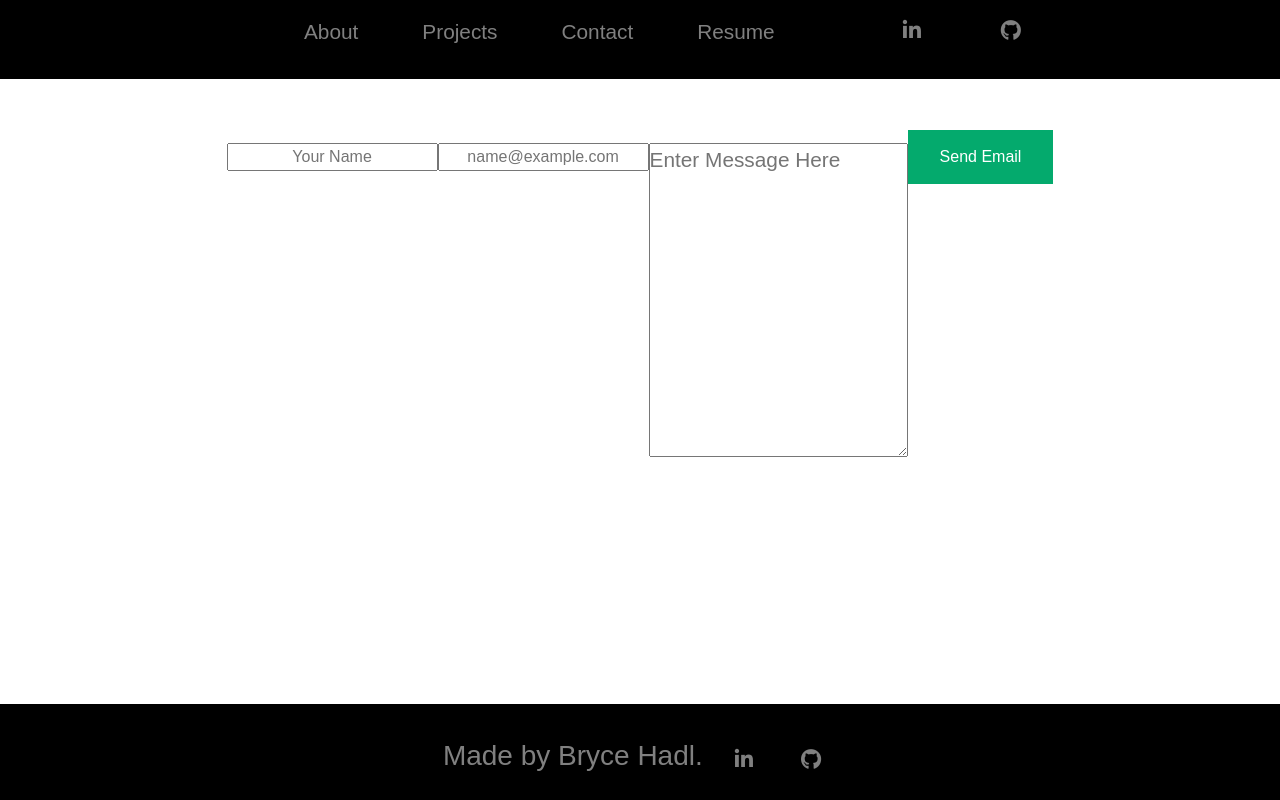
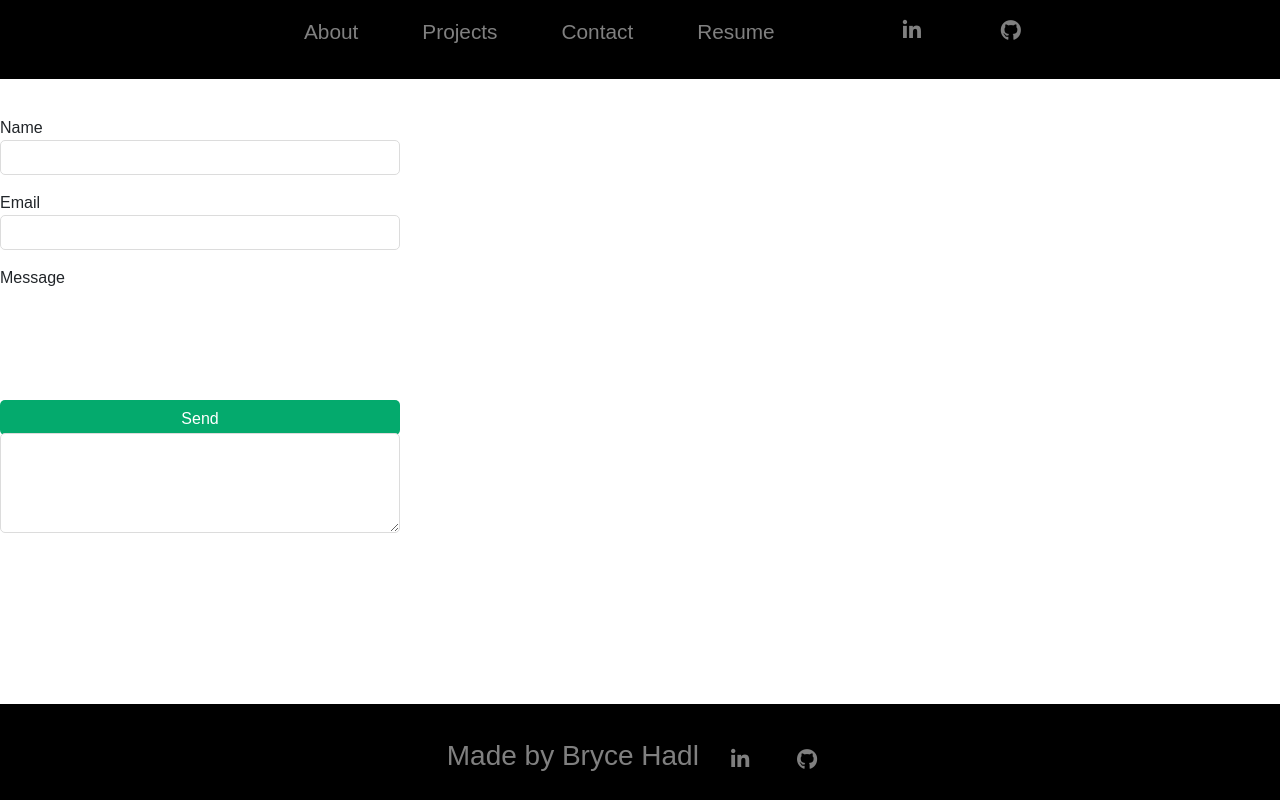
Before and after one commit to brycehadl/Bryce-Hadl-Portfolio, a React (Vite) app: page /contact in a window 1280 px wide. Built offline with nearby package versions, Linux system fonts and the light colour scheme.

Commit message:
font changes and email js adjustments

```diff
--- a/package.json
+++ b/package.json
@@ -14,9 +14,11 @@
     "@emailjs/browser": "^3.11.0",
     "axios": "^1.6.1",
     "bootstrap": "^5.3.2",
+    "emailjs": "^4.0.3",
     "react": "^18.2.0",
     "react-dom": "^18.2.0",
-    "react-router-dom": "^6.18.0"
+    "react-router-dom": "^6.18.0",
+    "styled-components": "^6.1.8"
   },
   "devDependencies": {
     "@types/react": "^18.2.15",
--- a/src/App.css
+++ b/src/App.css
@@ -24,6 +24,7 @@
 }
 .nav-div {
   display: flex;
+  justify-content: space-between;
 }
 .nav-menu {
   margin-left: 15rem;
@@ -38,6 +39,8 @@
 #navbar a {
   text-decoration: none;
   display: flex;
+  justify-content: space-between;
+  align-items: center;
   text-align: center;
   float: left;
   padding: 1rem 2rem;
@@ -68,8 +71,8 @@
   color: rgb(45, 217, 23);
   background-image: linear-gradient(to left, rgb(228, 37, 181) 0%, rgb(255, 194, 26) 100%);
   background-size: 100%;
-  -webkit-background-clip: text;
-  -moz-background-clip: text;
+  /* -webkit-background-clip: text;
+  -moz-background-clip: text; */
   -webkit-text-fill-color: transparent;
   -moz-text-fill-color: transparent;
 }
@@ -90,18 +93,30 @@
 
 .column-2 {
   width: 50%;
+  display: flex;
+  align-items: center;
+  /* justify-content: center; */
 }
 
 .about-heading {
   font-size: 3rem;
+  display: flex;
+  align-items: center;
+  justify-content: center;
 }
 
 .about-text {
   padding: 0 10rem;
   font-size: 1.5rem;
+  display: flex;
+  align-items: center;
+  justify-content: center;
 }
 
 #BryceHadl {
+  display: flex;
+  align-items: center;
+  justify-content: center;
   width: 60%;
   height: 60%;
   border-radius: 2rem;
@@ -130,6 +145,8 @@
 
 .projects-text {
   display: flex;
+  justify-content: center;
+  align-items: center;
   margin-bottom: 5rem;
   padding-bottom: 2rem;
   border-bottom: 2px solid black;
@@ -138,16 +155,21 @@
 
 .projects-h1 {
   display: flex;
+  align-items: center;
   justify-content: center;
 }
 
 .projects-p {
   display: flex;
+  /* align-items: center; */
+  text-align: center;
   justify-content: center;
 }
 
 .projects-display {
   display: flex;
+  align-items: center;
+  justify-content: center;
   border: 5px solid rgb(0, 0, 0);
   padding: 2rem;
 }
@@ -332,21 +354,30 @@
   text-align: center;
 }
 
-input{
+/* input{
   margin: 10px 0px;
   display: flex;
   justify-content: center;
   align-items: center;
   text-align: center;
-  flex-direction: row;
-}
+  flex-direction: center;
+} */
 
 textarea {
   display: flex;
   justify-content: center;
-  flex-direction: row;
-  font-size: 1.3rem;
+  text-align: center;
   position:relative; left:0px; top:143px;
+  flex: 0 0 auto ;
+  width: 25% ;
+  height: 150px;
+  padding: 12px 20px;
+  /* box-sizing: border-box;
+  border: 2px solid #ccc;
+  border-radius: 4px;
+  background-color: #f8f8f8;
+  font-size: 16px;
+  resize: none; */
 }
 
 button{
--- a/src/main.jsx
+++ b/src/main.jsx
@@ -1,13 +1,13 @@
 import ReactDOM from "react-dom/client";
 import { createBrowserRouter, RouterProvider } from "react-router-dom";
 import "bootstrap/dist/css/bootstrap.min.css";
-import './App.css'
+import './App.css';
 import App from "./App.jsx";
-import Homepage from "./pages/Homepage.jsx"
+import Homepage from "./pages/Homepage.jsx";
 import About from "./pages/About.jsx";
 import Contact from "./pages/Contact.jsx";
 import Portfolio from "./pages/Portfolio.jsx";
-import Projects from './pages/Projects.jsx'
+import Projects from "./pages/Projects.jsx";
 
 const router = createBrowserRouter([
   {
--- a/src/pages/About.jsx
+++ b/src/pages/About.jsx
@@ -6,7 +6,7 @@
   <div className="column-1">
     <h1 className="about-heading">About Me:</h1>
     <p className="about-text">
-    Experienced full-stack developer with a unique background in welding robotics programming. Check out my latest projects below!
+    Experienced full-stack developer with a unique background in welding robotics programming. Check out my latest projects!
     </p>
   </div>
   <div className="column-2">
--- a/src/pages/Contact.jsx
+++ b/src/pages/Contact.jsx
@@ -1,73 +1,184 @@
-import axios from 'axios';
-import React, { useState } from 'react'
+import React, { useRef } from "react";
+import emailjs from "@emailjs/browser";
+import styled from "styled-components";
+
+// npm i @emailjs/browser
 
 const Contact = () => {
+  const form = useRef();
 
-  const [name, setName] = useState('');
-  const [email, setEmail] = useState('');
-  const [message, setMessage] = useState('');
-
-  const handleSubmit = async (e) => {
+  const sendEmail = (e) => {
     e.preventDefault();
 
-    // Your EmailJS service ID, template ID, and Public Key
-    const serviceId = 'service_ktdokbj';
-    const templateId = 'template_b1reswo';
-    const publicKey = 'LaIN5rz9G5S094rcH';
+    emailjs
+      .sendForm(
+        "service_ktdokbj",
+        "template_b1reswo",
+        form.current,
+        "LaIN5rz9G5S094rcH"
+      )
+      .then(
+        (result) => {
+          console.log(result.text);
+          console.log("message sent");
+        },
+        (error) => {
+          console.log(error.text);
+        }
+      );
+  };
 
-    // Create an object with EmailJS service ID, template ID, Public Key, and Template params
-    const data = {
-      service_id: serviceId,
-      template_id: templateId,
-      user_id: publicKey,
-      template_params: {
-        from_name: name,
-        from_email: email,
-        to_name: 'Bryce_Hadl',
-        message: message,
+  return (
+    <StyledContactForm>
+      <form ref={form} onSubmit={sendEmail}>
+        <label>Name</label>
+        <input type="text" name="user_name" />
+        <label>Email</label>
+        <input type="email" name="user_email" />
+        <label>Message</label>
+        <textarea name="message" />
+        <input type="submit" value="Send" />
+      </form>
+    </StyledContactForm>
+  );
+};
+
+
+
+
+// import React, { useState } from "react";
+// import styled from "styled-components";
+// import axios from 'axios';
+
+// npm i @emailjs/browser
+
+// const Contact = () => {
+
+//   const [name, setName] = useState('');
+//   const [email, setEmail] = useState('');
+//   const [message, setMessage] = useState('');
+
+//   const handleSubmit = async (e) => {
+//     e.preventDefault();
+
+//     // Your EmailJS service ID, template ID, and Public Key
+//     const serviceId = 'service_ktdokbj';
+//     const templateId = 'template_b1reswo';
+//     const publicKey = 'LaIN5rz9G5S094rcH';
+
+//     // Create an object with EmailJS service ID, template ID, Public Key, and Template params
+//     const data = {
+//       service_id: serviceId,
+//       template_id: templateId,
+//       user_id: publicKey,
+//       template_params: {
+//         from_name: name,
+//         from_email: email,
+//         to_name: 'Bryce_Hadl',
+//         message: message,
+//       }
+//     };
+
+//     // Send the email using EmailJS
+//     try {
+//       const res = await axios.post("https://api.emailjs.com/api/v1.0/email/send", data);
+//       console.log(res.data);
+//       setName('');
+//       setEmail('');
+//       setMessage('');
+//     } catch (error) {
+//       console.error(error);
+//     }
+//   }
+
+//   return (
+//     <StyledContactForm>
+//       <form onSubmit={handleSubmit} className='emailForm'>
+//       <label>Name</label>
+//         <input
+//           type="text"
+//           placeholder="Enter Name"
+//           value={name}
+//           onChange={(e) => setName(e.target.value)}
+//         />
+//         <label>Email</label>
+//         <input
+//           type="email"
+//           placeholder="name@example.com"
+//           value={email}
+//           onChange={(e) => setEmail(e.target.value)}
+//         />
+//         <label>Message</label>
+//         <textarea
+//        type="text"
+//        placeholder="Enter Message Here"
+//           // cols="20"
+//           // rows="10"
+//           value={message}
+//           onChange={(e) => setMessage(e.target.value)}
+//         />
+//         <input type="submit" value="Send" />
+//       </form>
+//     </StyledContactForm>
+//   );
+// };
+
+export default Contact;
+
+const StyledContactForm = styled.div`
+  width: 400px;
+
+  form {
+    margin-top: 100px;
+    display: flex;
+    align-items: flex-start;
+    flex-direction: column;
+    width: 100%;
+    font-size: 16px;
+
+    input {
+      display: flex;
+      width: 100%;
+      height: 35px;
+      padding: 7px;
+      outline: none;
+      border-radius: 5px;
+      border: 1px solid rgb(220, 220, 220);
+
+      &:focus {
+        border: 2px solid rgba(0, 206, 158, 1);
       }
-    };
+    }
 
-    // Send the email using EmailJS
-    try {
-      const res = await axios.post("https://api.emailjs.com/api/v1.0/email/send", data);
-      console.log(res.data);
-      setName('');
-      setEmail('');
-      setMessage('');
-    } catch (error) {
-      console.error(error);
+    textarea {
+      display: flex;
+      max-width: 100%;
+      min-width: 100%;
+      width: 100%;
+      max-height: 100px;
+      min-height: 100px;
+      padding: 7px;
+      outline: none;
+      border-radius: 5px;
+      border: 1px solid rgb(220, 220, 220);
+
+      &:focus {
+        border: 2px solid rgba(0, 206, 158, 1);
+      }
+    }
+
+    label {
+      display: flex;
+      margin-top: 1rem;
+    }
+
+    input[type="submit"] {
+      display: flex;
+      margin-top: 10px;
+      cursor: pointer;
+      background: #04AA6D;
+      color: white;
+      border: none;
     }
   }
-
-  return (
-    <div>
-      <form onSubmit={handleSubmit} className='emailForm' netlify>
-        <input
-          type="text"
-          placeholder="Your Name"
-          value={name}
-          onChange={(e) => setName(e.target.value)}
-        />
-        <input
-          type="email"
-          placeholder="name@example.com"
-          value={email}
-          onChange={(e) => setEmail(e.target.value)}
-        />
-        <textarea
-       type="text"
-       placeholder="Enter Message Here"
-          cols="20"
-          rows="10"
-          value={message}
-          onChange={(e) => setMessage(e.target.value)}
-        >
-        </textarea>
-        <button type="submit">Send Email</button>
-      </form>
-    </div>
-  )
-}
-
-export default Contact;
+`;
--- a/src/pages/Footer.jsx
+++ b/src/pages/Footer.jsx
@@ -7,7 +7,7 @@
                 <a href="#main" className="back-to-top"></a>
             </div>
             <div className="footer">
-                <h3 className="footer-text">Made by Bryce Hadl.</h3>
+                <h3 className="footer-text">Made by Bryce Hadl</h3>
                 <Link target='_blank' to={'https://www.linkedin.com/in/bryce-h-604b802b1/'}><i className="fa-brands fa-linkedin-in github-footer github-spacing"></i></Link>
                 <Link target='_blank' to={'https://github.com/brycehadl'}><i className="fa-brands fa-github github-footer github-spacing"></i></Link>
             </div>
--- a/src/pages/Portfolio.jsx
+++ b/src/pages/Portfolio.jsx
@@ -1,4 +1,3 @@
-import myResume from "../assets/Resume.png";
 import { Link } from "react-router-dom";
 
 
@@ -18,7 +17,7 @@
             <Link to="/contact" >Contact </Link>
           </li>
           <li>
-            <Link rel="noreferrer" target="_blank" to={myResume}>
+            <Link rel="noreferrer" target="_blank" to={'https://docs.google.com/document/d/1-DSiXApLVK-hMx6JUfwmHepj9EEpsV_Vp2lV9c5Q-zs/edit?usp=sharing'}>
               Resume
             </Link>
           </li>
```
Also changed, not shown: 1 other file (tests, documents, lock files or other folders).
